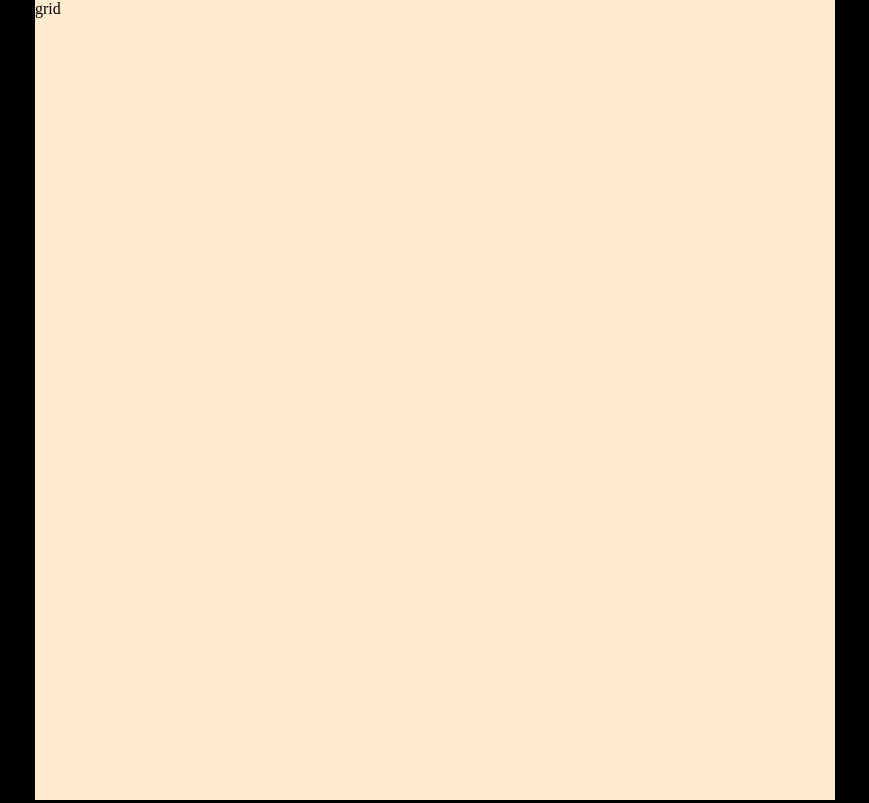
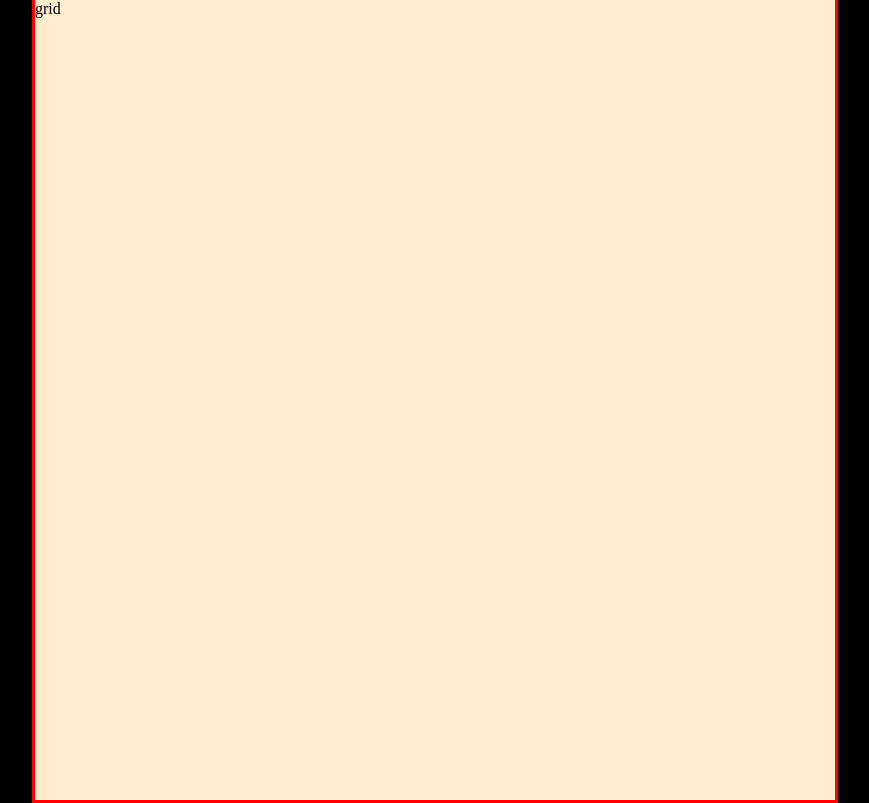
Before and after one commit to yurakhrolenko1/snake_game, a plain HTML site: page index.html in a window 1280 px wide. Shown: the whole page, without its empty margins (205-1074 px from the left). Drawn offline with Linux system fonts and the light colour scheme.

Commit message:
added red border for #game-grid

```diff
--- a/style.css
+++ b/style.css
@@ -13,7 +13,7 @@ body {
     width: 100vmin;
     height: 100vmin;
     display: grid;
-    /* border: solid; */
+    border: solid red;
     grid-template-rows: repeat(21, 1fr);
     grid-template-columns: repeat(21, 1fr);
 }
```
